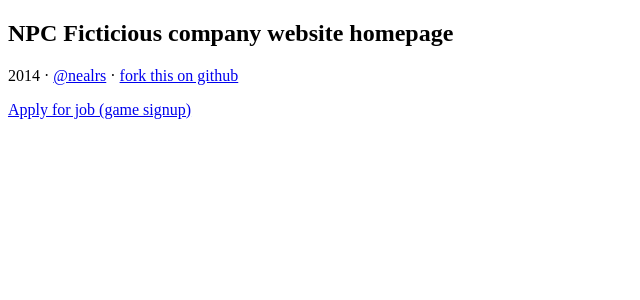
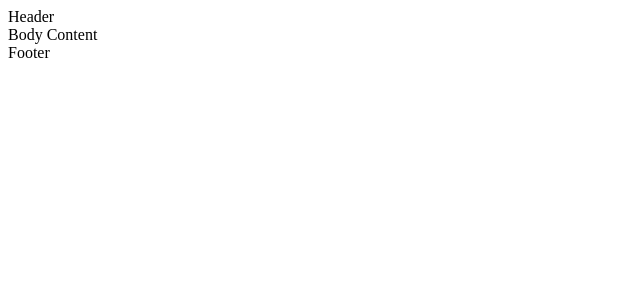
Before and after one commit to NPC360/NPC360, a Flask app: page / in a window 1280 px wide. Shown: the top 300 px of the page, without its empty margins (0-640 px from the left). Run offline with Flask 2, Linux system fonts and the light colour scheme; style sheets or scripts are compiled from the project's sources; some libraries are stand-ins or nearby versions.

Commit message:
Cleared out the index file for new HTML

```diff
--- a/wsgi/templates/index.html
+++ b/wsgi/templates/index.html
@@ -1,37 +1,4 @@
-<!doctype html>
-
-<html lang="en">
-<head>
-    <meta charset="utf-8">
-    <meta http-equiv="X-UA-Compatible" content="IE=edge">
-    <meta name="viewport" content="width=device-width, initial-scale=1">
-    <!-- The above 3 meta tags *must* come first in the head; any other head content must come *after* these tags -->
-    <meta name="description" content="">
-    <meta name="author" content="">
-    <link rel="icon" href="../../favicon.ico">
-
-    <title>OmniCorp - Careers</title>
-
-    <script src="https://ajax.googleapis.com/ajax/libs/jquery/1.11.2/jquery.min.js"></script>
-
-
-
-    <!-- HTML5 shim and Respond.js for IE8 support of HTML5 elements and media queries -->
-    <!--[if lt IE 9]>
-      <script src="https://oss.maxcdn.com/html5shiv/3.7.2/html5shiv.min.js"></script>
-      <script src="https://oss.maxcdn.com/respond/1.4.2/respond.min.js"></script>
-    <![endif]-->
-</head>
-
-<body>
-
-  <h2>NPC Ficticious company website homepage</h2>
-  <p>2014 &middot; <a href="http://neal.rs">@nealrs</a> &middot; <a href="https://github.com/nealrs/flask-os">fork this on github</a>
-
-  <p><a href="/careers">Apply for job (game signup)</a>
-  <!-- JaVAVAVAVAVa -->
-  <script src="{{url_for('static', filename='js/script.js') }}"></script>
-
-  <!-- <script src="//ajax.googleapis.com/ajax/libs/jquery/1.11.1/jquery.min.js"></script>-->
-</body>
-</html>
+{% extends "layout.html" %}
+{% block body %}
+Body Content
+{% endblock %}
```
